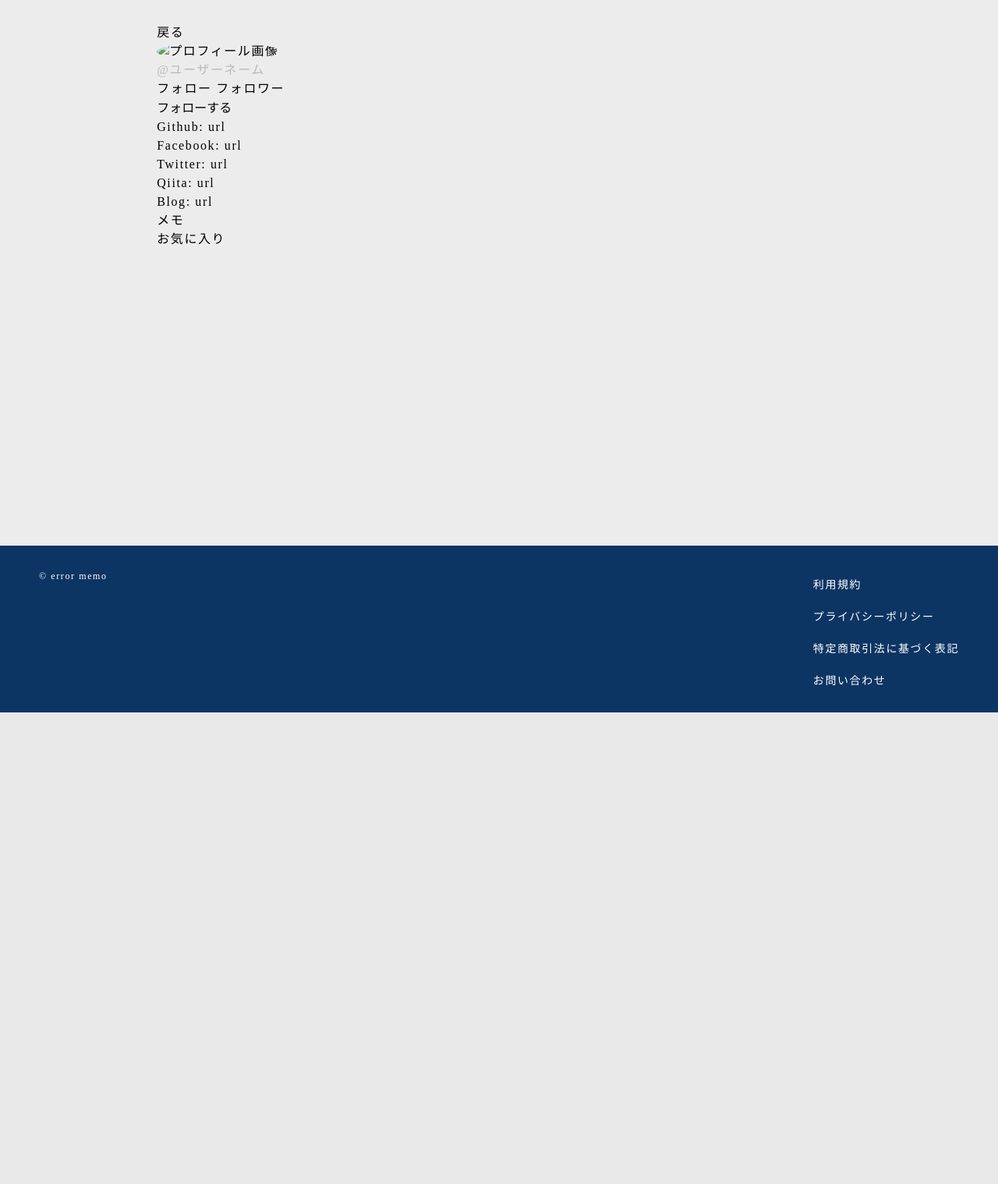
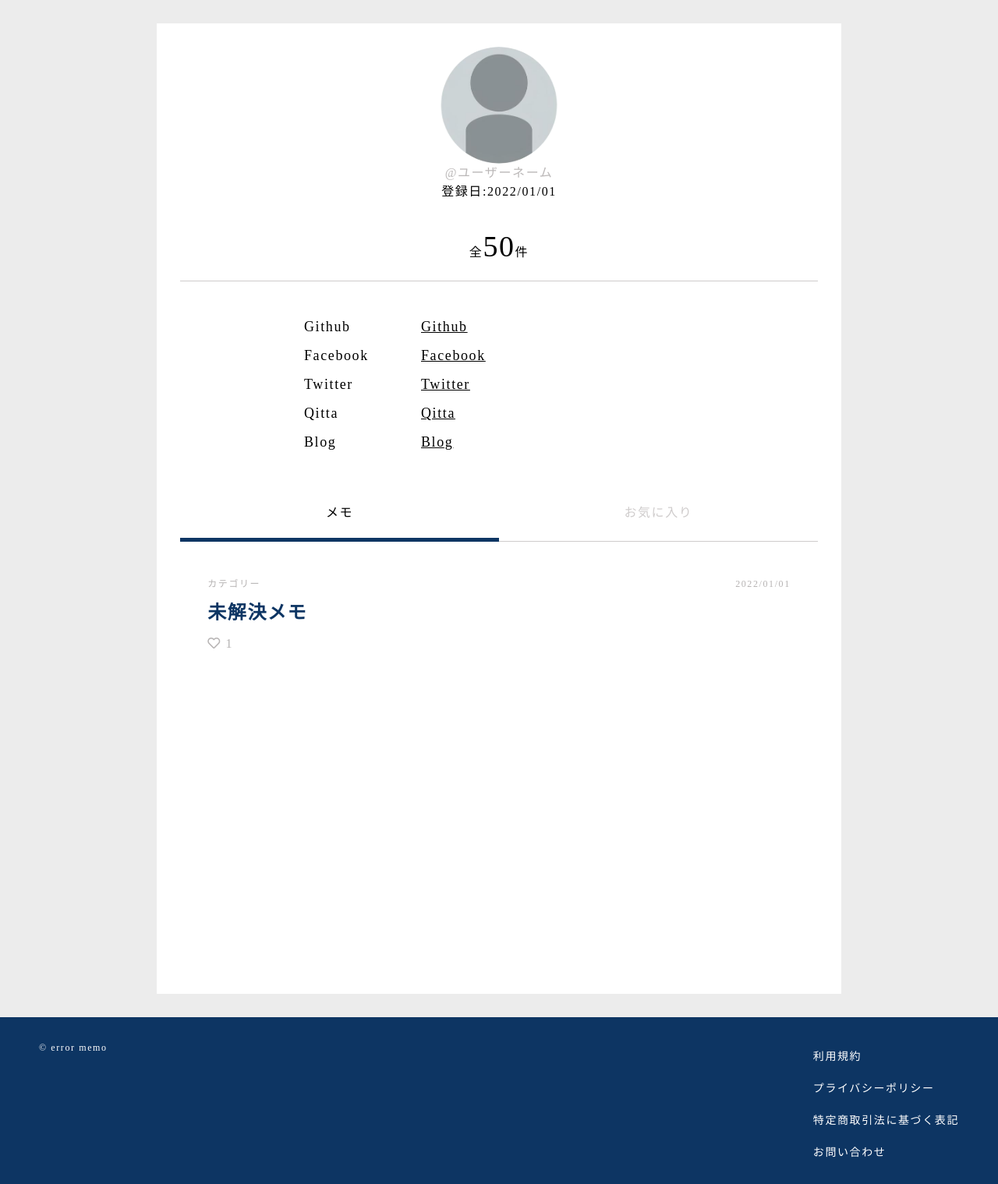
Before and after one commit to nodoguro68/error_memo, a PHP site: page /user_detail.php in a window 1280 px wide. Shown: the part 120-1639 px from the top of the page at 78% size. Before the commit the page ends 1034 px from the top, so only its background shows below. Run offline with PHP 8.4, Linux system fonts and the light colour scheme; style sheets or scripts are compiled from the project's sources; some libraries are stand-ins or nearby versions.

Commit message:
ユーザー詳細画面のスタイル作成

```diff
--- a/app/user_detail.php
+++ b/app/user_detail.php
@@ -7,58 +7,102 @@ require_once '../template/header.php';
 
 <main class="main">
     <div class="container">
-        <div class="link-wrap">
-            <a href="index.php" class="link">戻る</a>
+        <div class="contents user-contents">
+            <div class="contents__head">
+                <div class="user-info">
+                    <a href="user_detail.php"><img src="../public/images/no-image.jpeg" alt="プロフィール画像" class="user-info__profile-img"></a>
+                    <p class="user-info__name">@ユーザーネーム</p>
+                    <p>登録日:<span class="user-info__regisration-date">2022/01/01</span></p>
+                    <div class="user-info__count-area">
+                        <div class="user-info__count-item">
+                            全<span class="user-info__count">50</span>件
                         </div>
-
-
-        <!-- ユーザー情報 -->
-        <div class="user-info">
-            <a href="user_detail.php"><img src="" alt="プロフィール画像" class="user-info__profile-img"></a>
-            <p class="user-info__name">@ユーザーネーム</p>
-            <div class="user-info__follow">
-                <a href="follow.php" class="user-info__link">フォロー</a>
-                <a href="follow.php" class="user-info__link">フォロワー</a>
                     </div>
-            <form class="follow-form">
-                <button type="submit" class="follow-btn">フォローする</button>
-            </form>
-            <div class="link-wrap">
-                <p class="user-info__url">Github: <a href="user-info__link">url</a></p>
-                <p class="user-info__url">Facebook: <a href="user-info__link">url</a></p>
-                <p class="user-info__url">Twitter: <a href="user-info__link">url</a></p>
-                <p class="user-info__url">Qiita: <a href="user-info__link">url</a></p>
-                <p class="user-info__url">Blog: <a href="user-info__link">url</a></p>
                 </div>
             </div>
 
-        <section class="section">
-            <div class="section__header">
-                <ul class="tabs">
-                    <li class="tab">メモ</li>
-                    <li class="tab">お気に入り</li>
+            <div class="contents__body">
+                <ul class="url-list">
+                    <li class="url-list__item">
+                        <span class="url-list__title">Github</span>
+                        <a href="" class="url-list__link">Github</a>
+                    </li>
+                    <li class="url-list__item">
+                        <span class="url-list__title">Facebook</span>
+                        <a href="" class="url-list__link">Facebook</a>
+                    </li>
+                    <li class="url-list__item">
+                        <span class="url-list__title">Twitter</span>
+                        <a href="" class="url-list__link">Twitter</a>
+                    </li>
+                    <li class="url-list__item">
+                        <span class="url-list__title">Qitta</span>
+                        <a href="" class="url-list__link">Qitta</a>
+                    </li>
+                    <li class="url-list__item">
+                        <span class="url-list__title">Blog</span>
+                        <a href="" class="url-list__link">Blog</a>
+                    </li>
+                </ul>
+
+                <div class="user-detail-tab">
+                    <ul class="tab">
+                        <li class="tab__item tab__item--active">メモ</li>
+                        <li class="tab__item">お気に入り</li>
                     </ul>
                 </div>
 
-            <div class="section_body">
-                <div class="tab-menu">
-                    <!-- ユーザーのメモ -->
+                <div class="tab-menu-wrap">
+                    <div class="tab-menu tab-menu--active">
                         <ul class="memo-list">
-                        <li class="memo-list__item"><a href="memo_detail.php" class="memo-list__link">メモ</a></li>
+                            <li class="memo-list__item">
+                                <a href="memo_detail.php" class="memo-list__link">
+                                    <div class="memo-list__head">
+                                        <span class="memo-list__category">カテゴリー</span>
+                                        <span class="memo-list__date">2022/01/01</span>
+                                    </div>
+                                    <div class="memo-list__body">
+                                        <span class="memo-list__title">未解決メモ</span>
+                                    </div>
+                                    <div class="memo-list__foot">
+                                        <div class="memo-list__favor">
+                                            <span class="memo-list__favor-icon"><i class="far fa-heart"></i></span>
+                                            <span class="memo-list__favor-count">1</span>
+                                        </div>
+                                    </div>
+                                </a>
+                            </li>
                         </ul>
                     </div>
 
                     <div class="tab-menu">
-                    <!-- ユーザーのお気に入りメモ -->
-                    <ul class="">
+                        <ul class="memo-list">
                             <li class="memo-list__item">
-                            <a href="memo_form.php" class="memo-list__link">自分のメモ</a>
-                            <a href="memo_detail.php" class="memo-list__link">メモ</a>
+                                <a href="memo_detail.php" class="memo-list__link">
+                                    <div class="memo-list__head">
+                                        <span class="memo-list__category">カテゴリー</span>
+                                        <span class="memo-list__date">2022/01/01</span>
+                                    </div>
+                                    <div class="memo-list__body">
+                                        <span class="memo-list__title">お気に入りメモ</span>
+                                    </div>
+                                    <div class="memo-list__foot">
+                                        <div class="memo-list__user-info">
+                                            <img src="../public/images/no-image.jpeg" alt="" class="memo-list__profile-img">
+                                            <span class="memo-list__username">@ユーザー</span>
+                                        </div>
+                                        <div class="memo-list__favor">
+                                            <span class="memo-list__favor-icon"><i class="far fa-heart"></i></span>
+                                            <span class="memo-list__favor-count">1</span>
+                                        </div>
+                                    </div>
+                                </a>
                             </li>
                         </ul>
                     </div>
                 </div>
-        </section>
+            </div>
+
         </div>
 
 </main>
--- /dev/null
+++ b/resource/scss/page/_user_detail.scss
@@ -0,0 +1,87 @@
+.user-contents {
+
+    .contents__head {
+        .user-info {
+            text-align: center;
+
+            .user-info__profile-img {
+                width: 150px;
+                height: 150px;
+                border-radius: 50%;
+                object-fit: cover;
+            }
+            .user-info__name {
+                color: rgb(187, 184, 184);
+            }
+
+            .user-info__link {
+                display: inline-block;
+                min-width: 100px;
+                padding: 0 5px;
+                background: $bg-accent;
+                color: $c-main;
+                border-radius: 5px;
+            }
+            .user-info__count-area {
+                width: 100%;
+                margin-top: $space-l;
+
+                .user-info__count-item {
+                    width: calc(100% / 3);
+                    margin: 0 auto;
+                    padding: 15px;
+                }
+
+                .user-info__count {
+                    font-size: $fz-3l;
+                }
+            }
+        }
+    }
+
+    .contents__body {
+        margin-top: 0;
+        border-top: 1px solid rgb(207, 204, 204);
+
+        .tab {
+            display: flex;
+
+        }
+
+        .tab__item {
+            width: 50%;
+            padding: 20px 0;
+            border-bottom: 1px solid rgb(207, 204, 204);
+            text-align: center;
+            background: $bg-main;
+            color: rgb(207, 204, 204);
+
+            &--active {
+                border-bottom: 5px solid $c-accent;
+                color: $c-default;
+            }
+        }
+
+
+        .url-list {
+            max-width: 500px;
+            margin: $space-3l auto;
+
+            .url-list__item {
+                display: flex;
+                padding: 5px 0;
+                font-size: $fz-l;
+            }
+
+            .url-list__title {
+                display: block;
+                width: 150px;
+            }
+
+            .url-list__link {
+                display: block;
+                text-decoration: underline;
+            }
+        }
+    }
+}
--- a/resource/scss/style.scss
+++ b/resource/scss/style.scss
@@ -17,3 +17,4 @@
 @import 'page/admin';
 @import 'page/mypage';
 @import 'page/memo_detail';
+@import 'page/user_detail';
```
Lines whose indentation alone changed are shown as unchanged.
